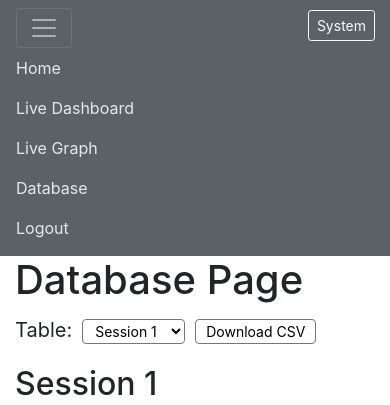
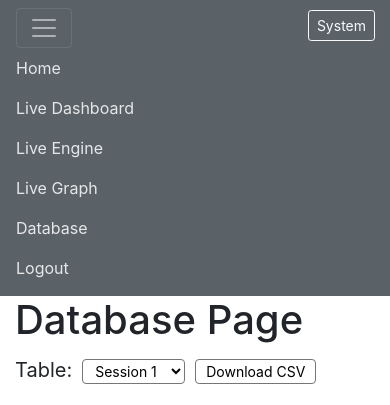
Before and after one commit to Nobleyyy/Vehicle-Wireless-Telemetry, a Flask app: page /database in a window 390 px wide, after a click that opens the changed part. Shown: the top 405 px of the page. Run offline with Flask 3, Linux system fonts and the light colour scheme; a user stored in the database is signed in; data comes from the database, SQL or seed files in the repository; some libraries are stand-ins or nearby versions.

Commit message:
mobile landscape no scroll

```diff
--- a/Server/Web_Access/website/templates/base.html
+++ b/Server/Web_Access/website/templates/base.html
@@ -335,6 +335,7 @@
                         <a class="nav-link" href="/">Home</a>
                         <a class="nav-link d-none d-lg-block" href="/live-dashboard">Live</a>
                         <a class="nav-link d-lg-none" href="/live-dashboard">Live Dashboard</a>
+                        <a class="nav-link d-lg-none" href="/live-graph">Live Engine</a>
                         <a class="nav-link d-lg-none" href="/live-graph">Live Graph</a>
                         <a class="nav-link" href="/database">Database</a>
                         <a class="nav-link" href="/logout">Logout</a>
@@ -357,7 +358,7 @@
 
         </nav>
 
-        {% if user.is_authenticated and request.path in ['/live-dashboard', '/live-graph'] %}
+        {% if user.is_authenticated and request.path in ['/live-dashboard', '/live-engine', '/live-graph'] %}
         <div class="live-subnav d-none d-lg-block">
             <div class="container">
                 <ul class="nav">
@@ -367,6 +368,15 @@
                             href="/live-dashboard"
                         >
                             Dashboard
+                        </a>
+                    </li>
+
+                    <li class="nav-item">
+                        <a
+                            class="nav-link {% if request.path == '/live-engine' %}active{% endif %}"
+                            href="/live-engine"
+                        >
+                            Engine
                         </a>
                     </li>
 
--- a/Server/Web_Access/website/views.py
+++ b/Server/Web_Access/website/views.py
@@ -41,6 +41,16 @@ def live_dashboard():
     # Display live dashboard page
     return render_template(
         "live-dashboard.html",
+        user=current_user
+    )
+
+
+@views.route("/live-engine")
+@login_required
+def live_engine():
+    # Display live engine page
+    return render_template(
+        "live-engine.html",
         user=current_user
     )
 
```
Also changed, not shown: Server/Web_Access/website/templates/live-engine.html (added, +9 -0 lines).
